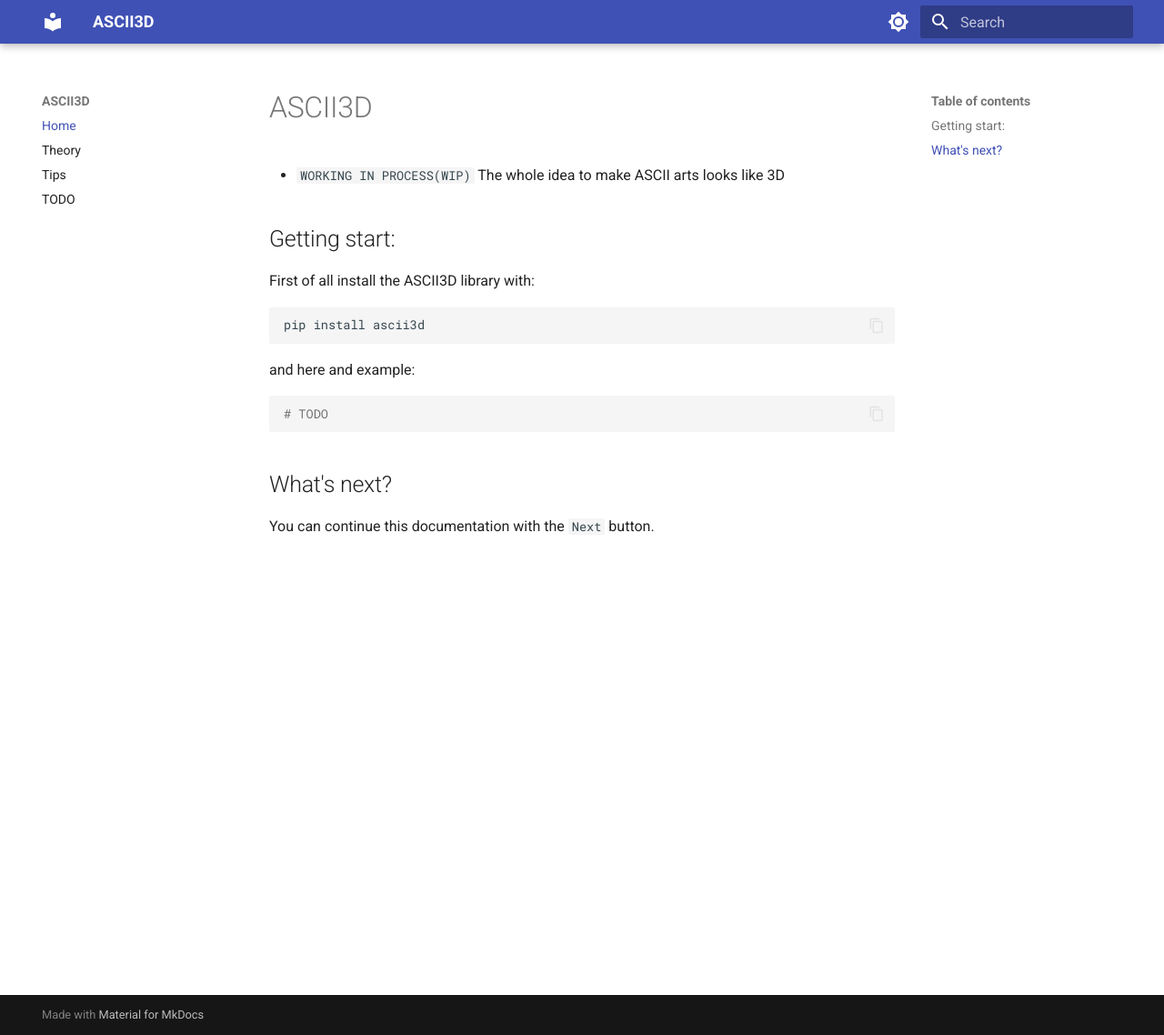
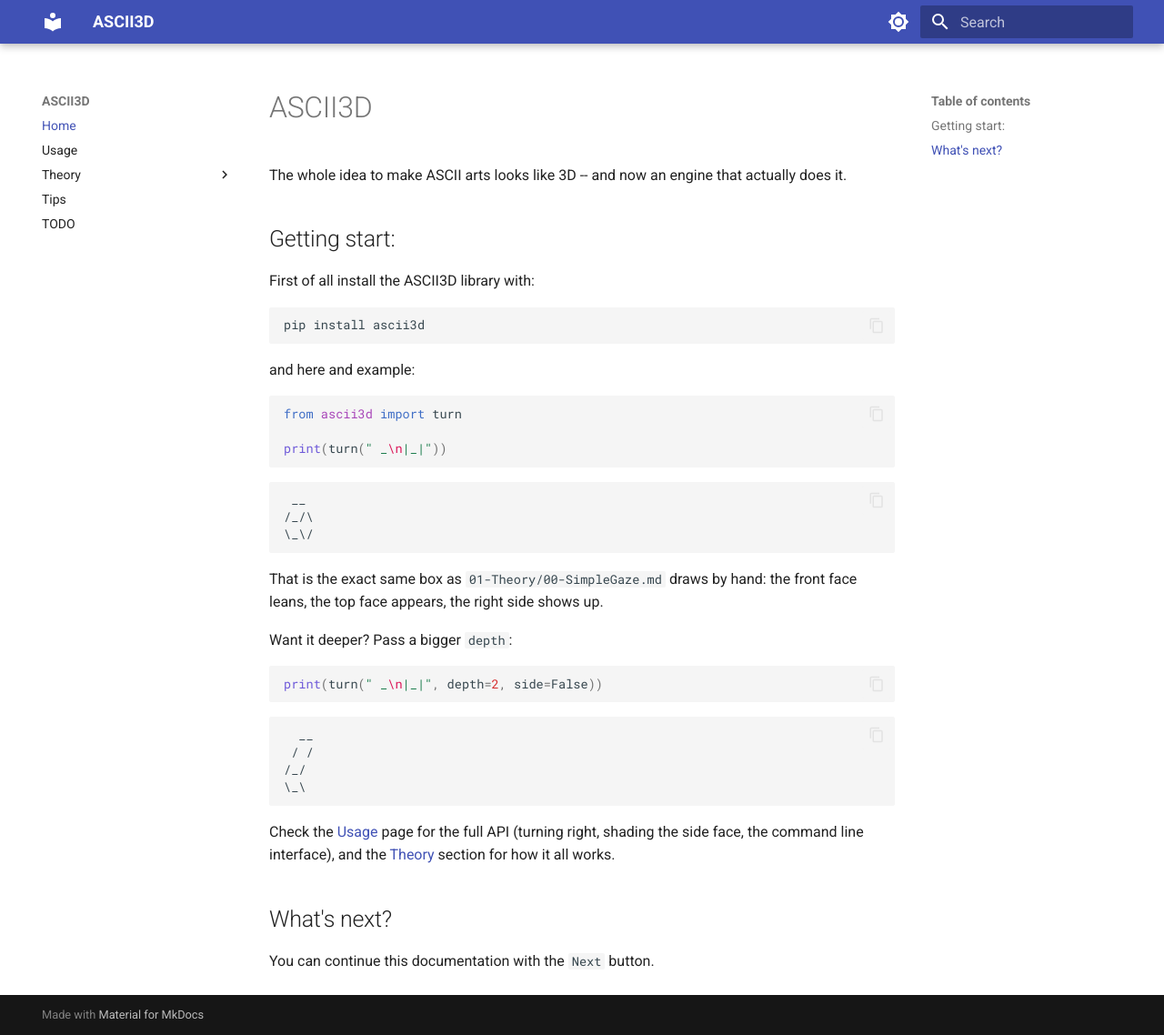
Before and after one commit to mehmannavaz/ASCII3D, an MkDocs documentation site: the page built from docs/index.md, in a window 1280 px wide and 1138 px high. Shown: the whole window at 91% size. Built offline with MkDocs 1.6.1 and Material for MkDocs 9.7.7, drawn with Linux system fonts in a browser that asks for light colours.

Commit message:
docs: complete the README and add the Usage guide
* README: real installation (from source), library + CLI usage with
  engine-generated outputs, how-it-works summary, API cheat sheet,
  development and roadmap sections; the invader origin story stays
* docs/02-Usage/00-usage.md: new page covering options, shading and
  the command line, outputs generated by the engine
* docs/index.md: working getting-started example instead of TODO
* mkdocs.yml: full nav (all theory pages + usage)
* 10-TODO/2Sides3dRendering and 01-Theory/It's_Alive: status notes
  pointing at the implementation

````diff
--- a/docs/index.md
+++ b/docs/index.md
@@ -1,6 +1,6 @@
 # ASCII3D
-- `WORKING IN PROCESS(WIP)`
-The whole idea to make ASCII arts looks like 3D
+The whole idea to make ASCII arts looks like 3D -- and now an engine that
+actually does it.
 
 ## Getting start:
 First of all install the ASCII3D library with:
@@ -9,8 +9,33 @@ pip install ascii3d
 ```
 and here and example:
 ```python
-# TODO
+from ascii3d import turn
+
+print(turn(" _\n|_|"))
 ```
+```
+ __
+/_/\
+\_\/
+```
+
+That is the exact same box as `01-Theory/00-SimpleGaze.md` draws by hand:
+the front face leans, the top face appears, the right side shows up.
+
+Want it deeper? Pass a bigger `depth`:
+```python
+print(turn(" _\n|_|", depth=2, side=False))
+```
+```
+  __
+ / /
+/_/
+\_\
+```
+
+Check the [Usage](02-Usage/00-usage.md) page for the full API (turning
+right, shading the side face, the command line interface), and the
+[Theory](01-Theory/00-SimpleGaze.md) section for how it all works.
 
 ## What's next?
 You can continue this documentation with the `Next` button.
--- a/mkdocs.yml
+++ b/mkdocs.yml
@@ -1,7 +1,13 @@
 site_name: ASCII3D
 nav:
   - Home: index.md
-  - Theory: 01-Theory/00-SimpleGaze.md
+  - Usage: 02-Usage/00-usage.md
+  - Theory:
+      - Simple Gaze: 01-Theory/00-SimpleGaze.md
+      - Simple Head: 01-Theory/01-SImpleHead.md
+      - How To Turn: 01-Theory/02-HowToTurn.md
+      - Look Anywhere: 01-Theory/03-LookAnywhere.md
+      - "It's Alive": 01-Theory/04-It's_Alive.md
   - Tips: 09-Tips/quoets.md
   - TODO: 10-TODO/01-2Sides3dRendering.md
 theme:
````
Also changed, not shown: README.md (+115 -3 lines), docs/01-Theory/04-It's_Alive.md (+4 -0 lines), docs/02-Usage/00-usage.md (added, +127 -0 lines), docs/10-TODO/01-2Sides3dRendering.md (+5 -0 lines).
